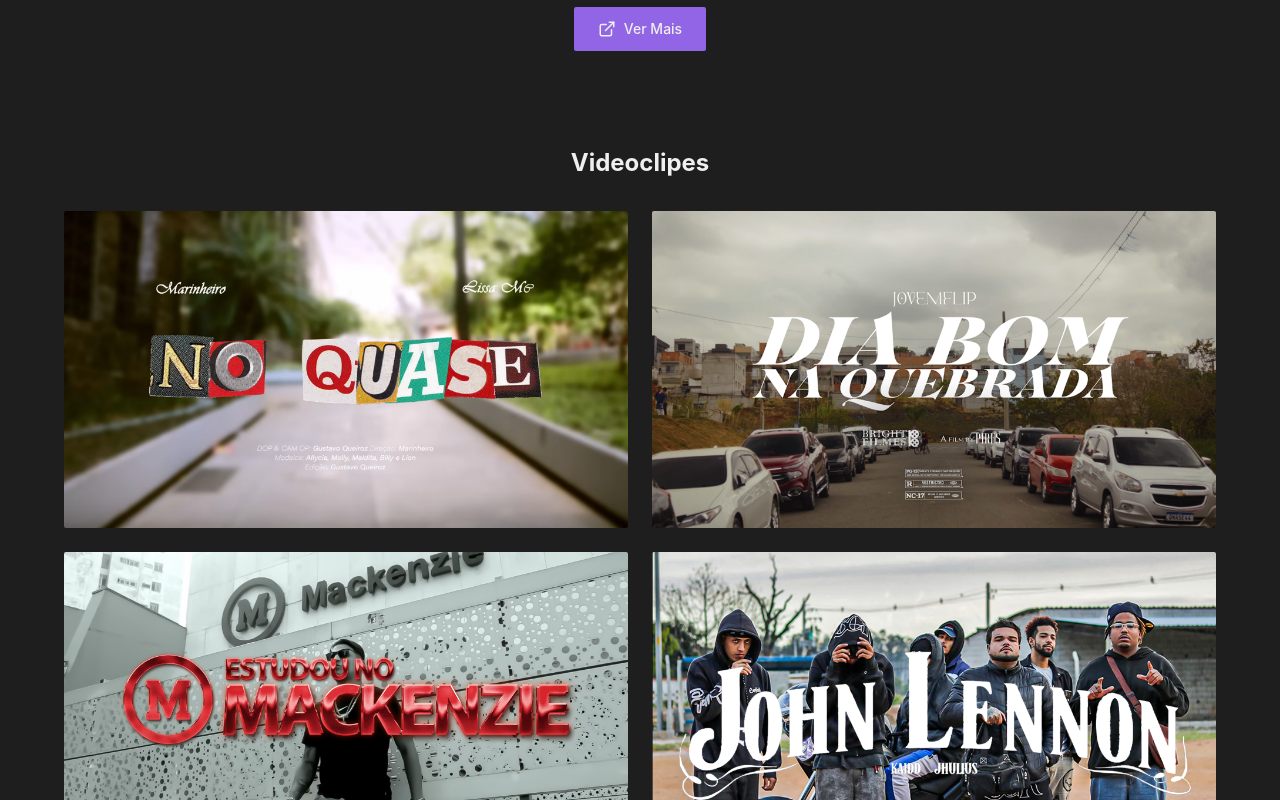
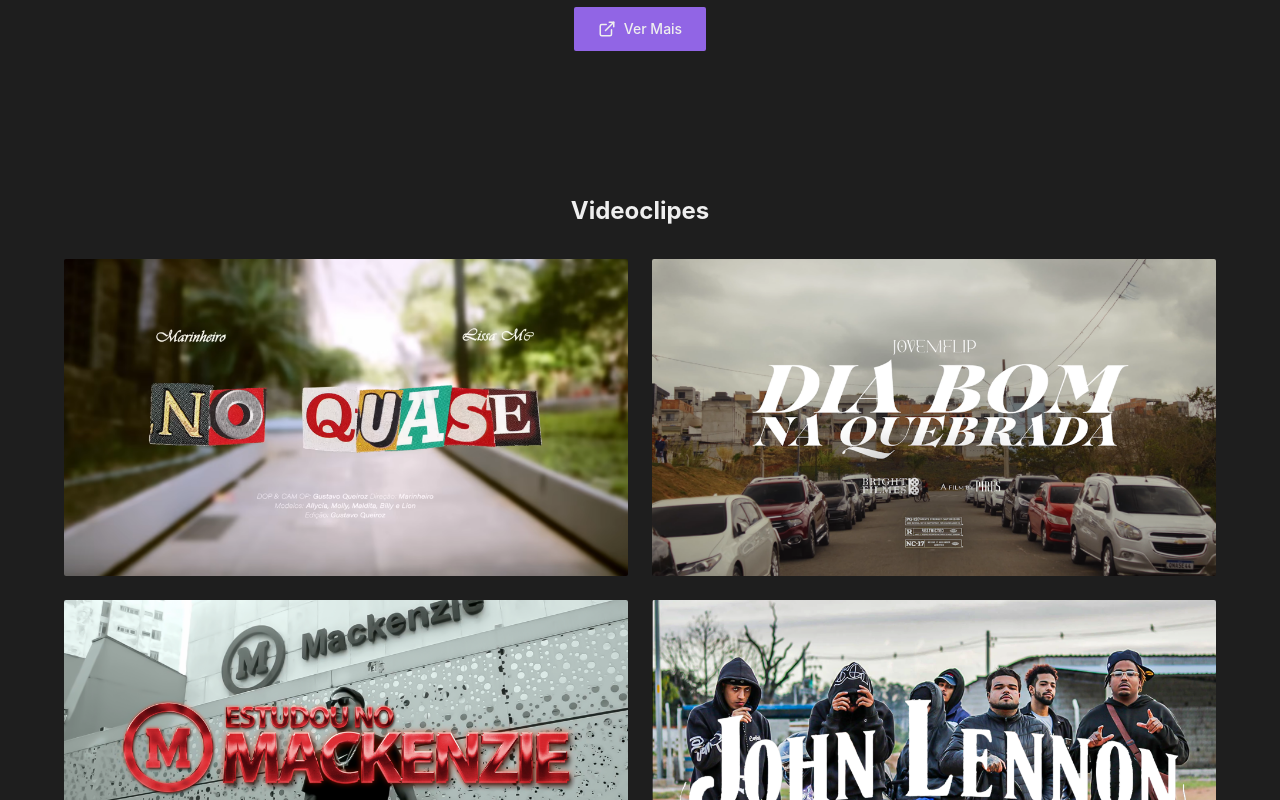
Before and after one commit to sileo18/landing-page-gu, a React (Vite) app: page / in a window 1280 px wide. Shown: the part 2360-3160 px from the top of the page. Built offline with nearby package versions, Linux system fonts and the light colour scheme.

Commit message:
fixing py mobidle

```diff
--- a/src/App.jsx
+++ b/src/App.jsx
@@ -133,7 +133,7 @@
             </a>
           </div>
 
-          <div className="max-w-6xl mx-auto py-16 sm:py-4">
+          <div className="max-w-6xl mx-auto py-8 md:py-16">
             <h3 className="text-2xl font-bold mb-8 text-center">Videoclipes</h3>
             <div className="grid grid-cols-2 gap-4 md:gap-6">
               {[
@@ -166,7 +166,7 @@
         </div>
       </section>
 
-      <section id="contato" className="py-36 px-6 bg-primary-dark/30">
+      <section id="contato" className="py-16 md:py-36 px-6 bg-primary-dark/30">
         <div className="container mx-auto max-w-5xl">
           <div className="grid md:grid-cols-2 gap-12 items-center">
             <div>
@@ -236,7 +236,7 @@
         </div>
       </section>
 
-      <section className="py-36 px-6">
+      <section className="py-16 md:py-36 px-6">
         <div className="container mx-auto max-w-4xl">
           <div className="grid md:grid-cols-2 gap-12 items-center">
             <div>
```
